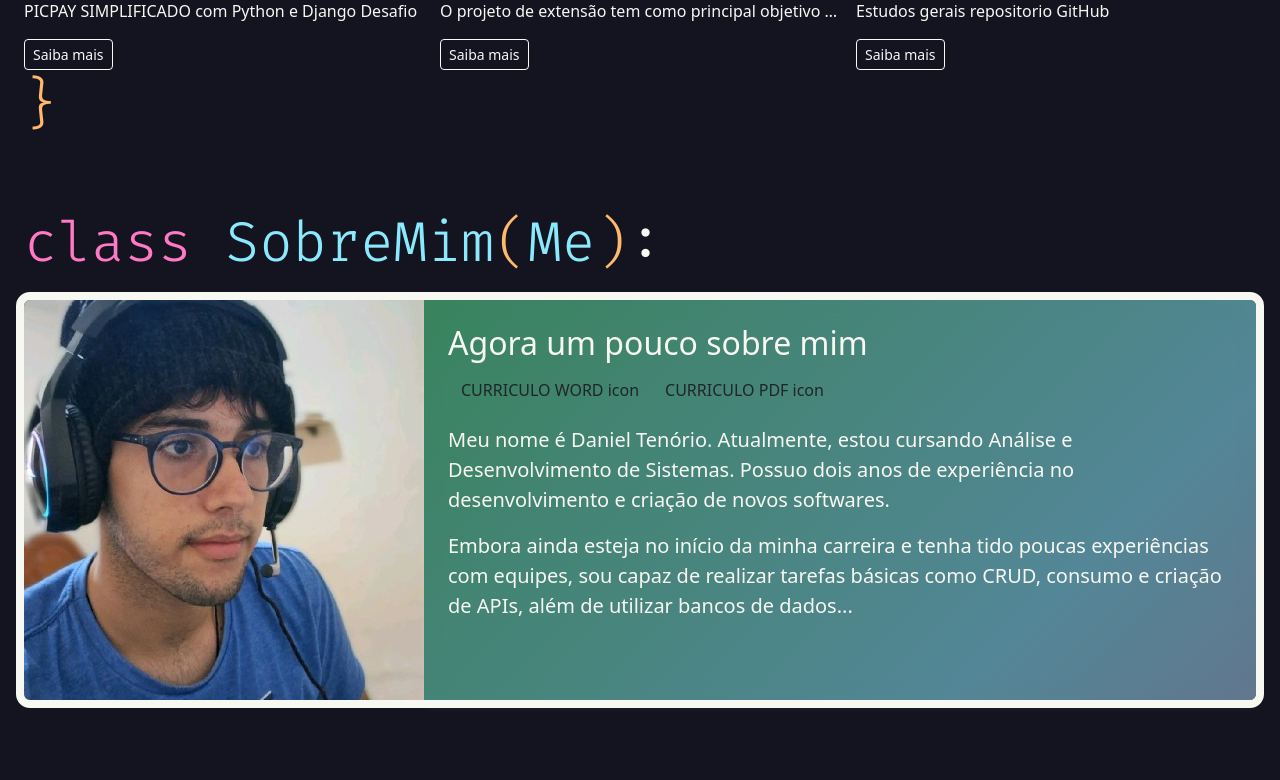
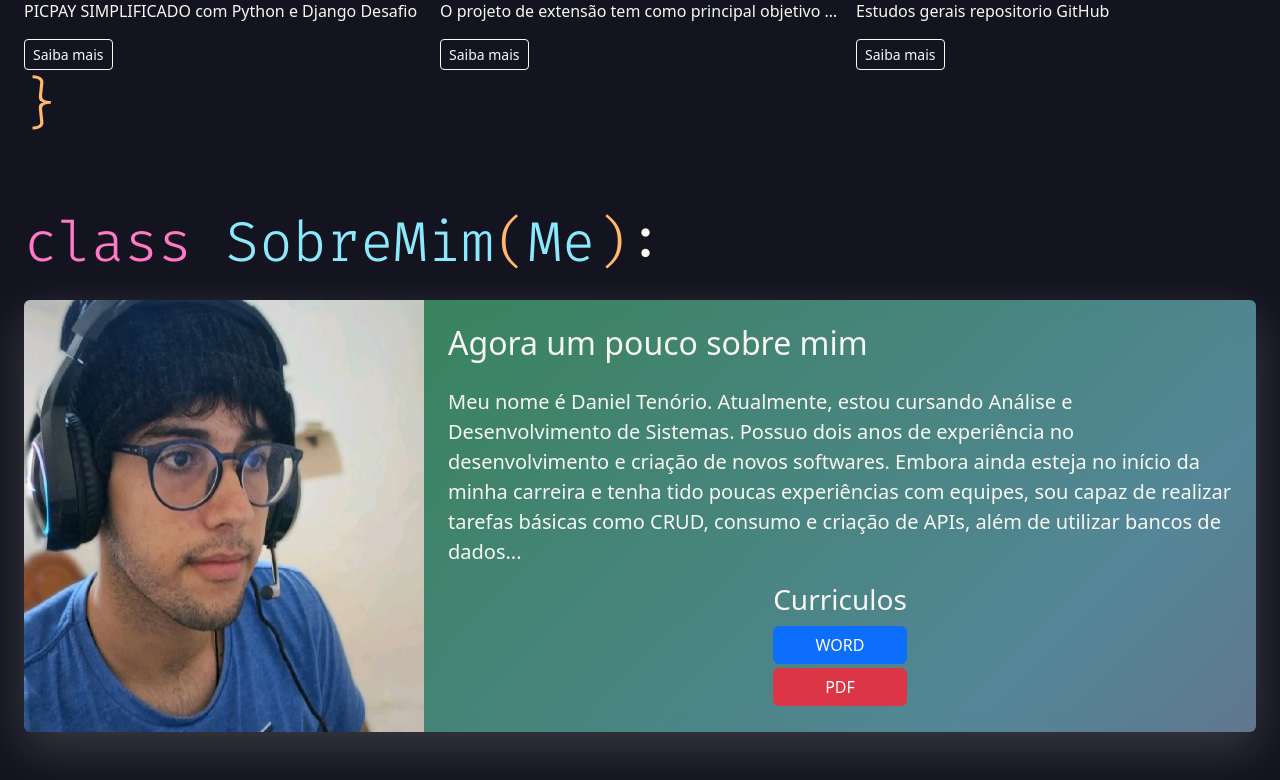
Before and after one commit to danielBRTanimacao/danieltenorioportfolio, a React (Vite) app: page / in a window 1280 px wide. Shown: the part 3361-4141 px from the top of the page. Before the commit the page ends 4109 px from the top, so only its background shows below. Built offline with nearby package versions, Linux system fonts and the light colour scheme.

Commit message:
configured about me pre final update on about

```diff
--- a/src/assets/css/Index.css
+++ b/src/assets/css/Index.css
@@ -191,7 +191,45 @@ body {
     background: linear-gradient(135deg, #50fa7a7b, #8be8fd8a, #ff79c582);
     backdrop-filter: blur(10px);
     -webkit-backdrop-filter: blur(10px);
-    box-shadow: 0 6px 8px rgba(255, 255, 255, 0.1);
     background-size: 200% 200%;
-    animation: moveGradient 8s ease infinite;
+    animation: moveGradient 6s ease infinite;
 }
+
+.shadow-lg {
+    box-shadow: 0 1rem 3rem rgba(236, 236, 236, 0.175) !important;
+}
+
+.flex-items,
+.flex-curriculum {
+    display: flex;
+    flex-direction: column;
+    align-items: center;
+}
+
+.right-image {
+    display: flex;
+}
+
+.flex-image {
+    display: none;
+}
+
+.flex-curriculum a {
+    margin: 2px;
+    width: 100%;
+}
+
+@media (max-width: 1199.98px) {
+    .flex-items div {
+        display: flex;
+        flex-direction: column;
+        align-items: center;
+    }
+    .right-image {
+        display: none;
+    }
+    .flex-image {
+        width: 250px !important;
+        display: flex;
+    }
+}
--- a/src/components/AboutMe.tsx
+++ b/src/components/AboutMe.tsx
@@ -1,4 +1,7 @@
 import Me from "../assets/imgs/me.png";
+
+import Docx from "../assets/download/Daniel-Tenorio-Curriculo.docx";
+import Pdf from "../assets/download/Daniel-Tenorio-Curriculo.pdf";
 
 export default () => {
     return (
@@ -12,43 +15,51 @@ export default () => {
                     </span>
                     <span>:</span>
                 </h1>
-                <div
-                    className="d-flex rounded"
-                    style={{ outline: "8px solid var(--flash-light)" }}
-                >
+                <div className="d-flex rounded shadow-lg">
                     <img
                         src={Me}
                         alt="img-center"
-                        className="img-fluid rounded-start"
+                        className="img-fluid rounded-start right-image"
                     />
-                    <article className="transparent-bg p-4 rounded-end">
+                    <article className="transparent-bg p-4 rounded-end flex-items">
                         <div>
-                            <aside>
-                                <h2>Agora um pouco sobre mim</h2>
-                                <div>
-                                    <a href="#" className="btn">
-                                        CURRICULO WORD icon
-                                    </a>
-                                    <a href="#" className="btn">
-                                        CURRICULO PDF icon
-                                    </a>
-                                </div>
-                            </aside>
+                            <img
+                                src={Me}
+                                alt="img-center"
+                                className="img-fluid rounded-pill flex-image"
+                            />
+                            <h2>Agora um pouco sobre mim</h2>
+                            <div className="pt-3">
+                                <p className="lead">
+                                    Meu nome é Daniel Tenório. Atualmente, estou
+                                    cursando Análise e Desenvolvimento de
+                                    Sistemas. Possuo dois anos de experiência no
+                                    desenvolvimento e criação de novos
+                                    softwares. Embora ainda esteja no início da
+                                    minha carreira e tenha tido poucas
+                                    experiências com equipes, sou capaz de
+                                    realizar tarefas básicas como CRUD, consumo
+                                    e criação de APIs, além de utilizar bancos
+                                    de dados...
+                                </p>
+                            </div>
                         </div>
-                        <div className="pt-3">
-                            <p className="lead">
-                                Meu nome é Daniel Tenório. Atualmente, estou
-                                cursando Análise e Desenvolvimento de Sistemas.
-                                Possuo dois anos de experiência no
-                                desenvolvimento e criação de novos softwares.
-                            </p>
-                            <p className="lead">
-                                Embora ainda esteja no início da minha carreira
-                                e tenha tido poucas experiências com equipes,
-                                sou capaz de realizar tarefas básicas como CRUD,
-                                consumo e criação de APIs, além de utilizar
-                                bancos de dados...
-                            </p>
+                        <div className="mt-auto flex-curriculum">
+                            <h3>Curriculos</h3>
+                            <a
+                                href={Docx}
+                                className="btn btn-primary"
+                                download="curriculo Daniel"
+                            >
+                                WORD
+                            </a>
+                            <a
+                                href={Pdf}
+                                className="btn btn-danger"
+                                download="curriculo Daniel"
+                            >
+                                PDF
+                            </a>
                         </div>
                     </article>
                 </div>
--- a/vite.config.ts
+++ b/vite.config.ts
@@ -1,7 +1,8 @@
-import { defineConfig } from 'vite'
-import react from '@vitejs/plugin-react-swc'
+import { defineConfig } from "vite";
+import react from "@vitejs/plugin-react-swc";
 
 // https://vitejs.dev/config/
 export default defineConfig({
-  plugins: [react()],
-})
+    plugins: [react()],
+    assetsInclude: ["**/*.docx"]
+});
```
